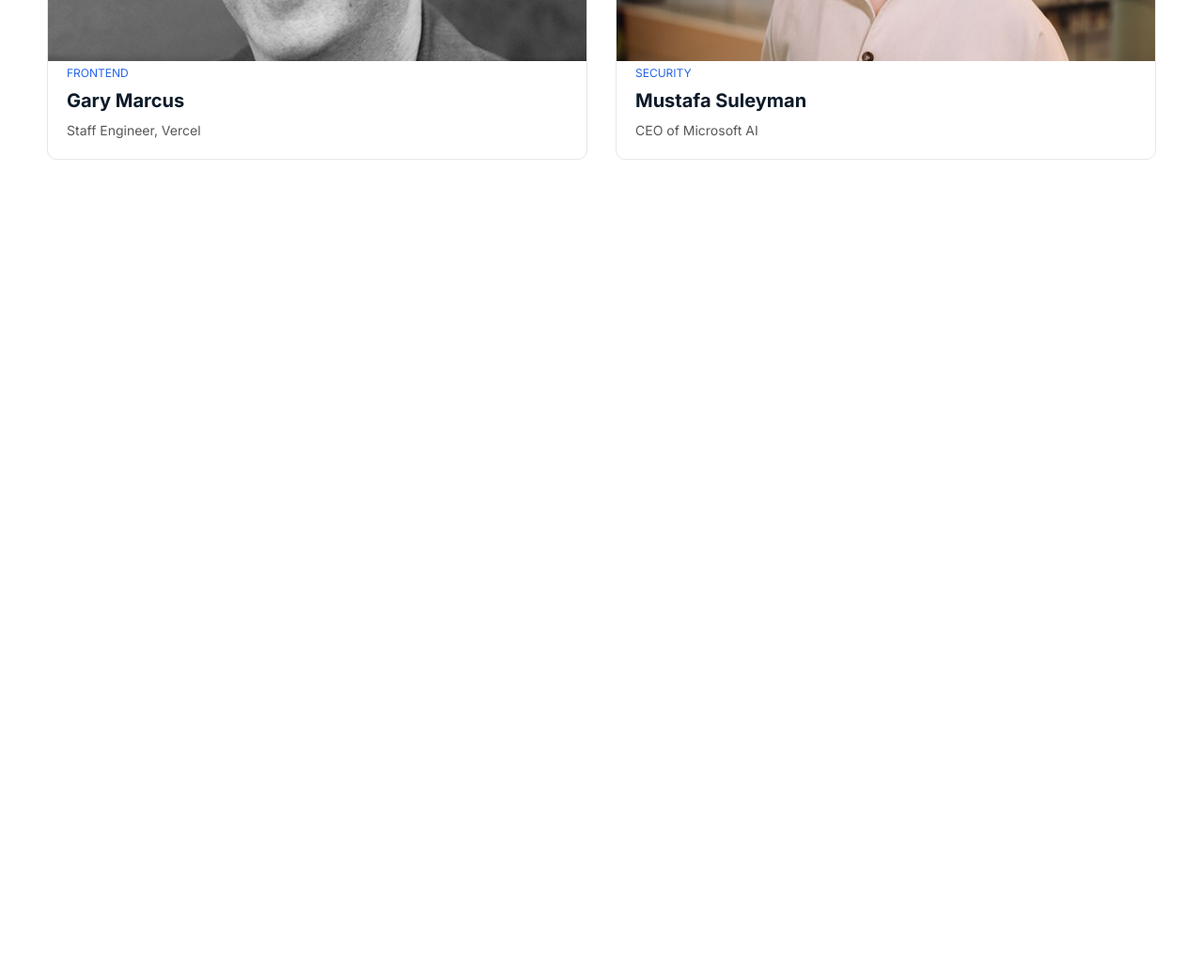
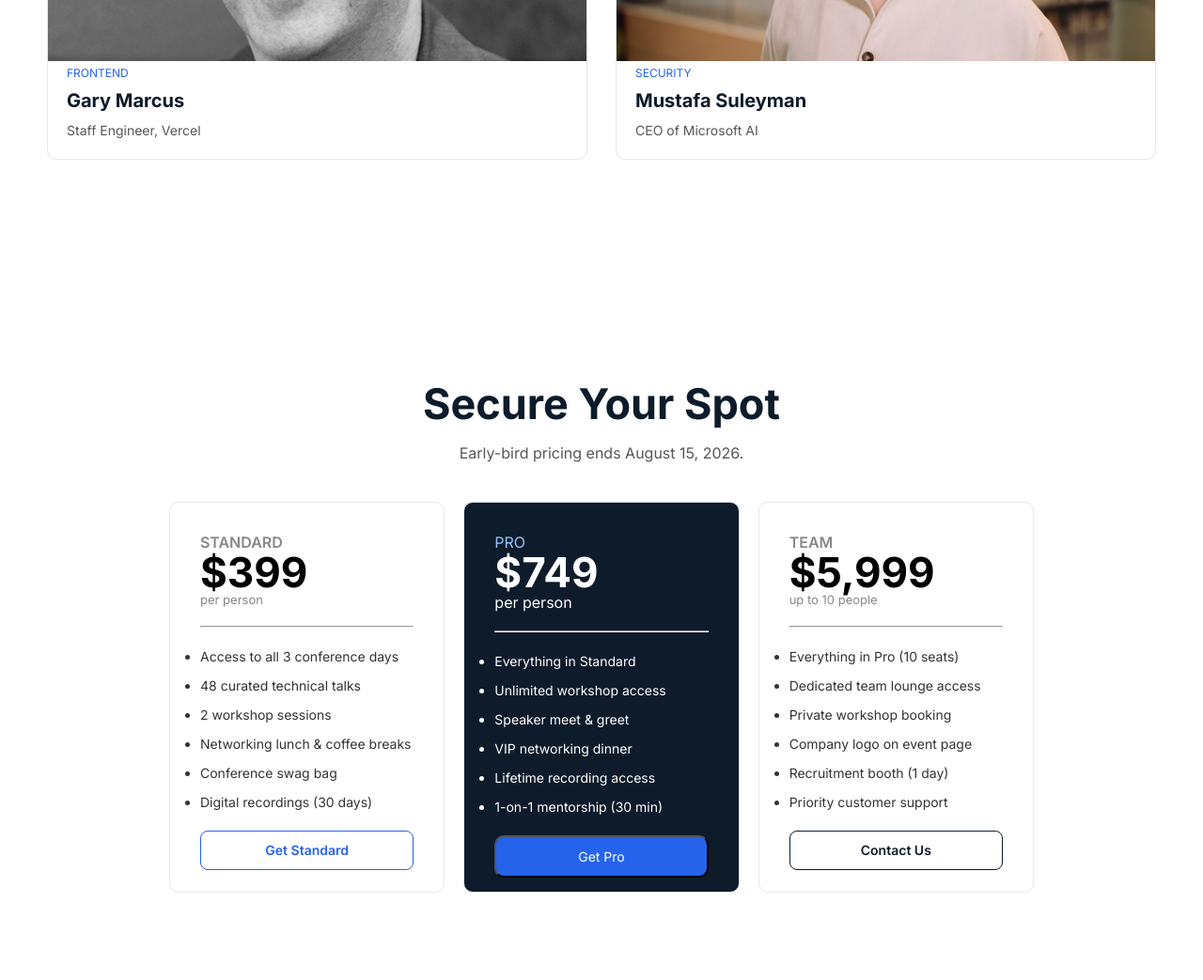
Before and after one commit to tahera-islam/B14-a1-DevConf-2026, a plain HTML site: page index.html in a window 1280 px wide. Shown: the part 1620-2663 px from the top of the page at 94% size. Before the commit the page ends 1920 px from the top, so only its background shows below. Drawn offline with Linux system fonts and the light colour scheme.

Commit message:
secure your spot section created

```diff
--- a/index.html
+++ b/index.html
@@ -76,6 +76,61 @@
         </div>
 
      </section>
+
+    <!-- Secure Your Spot Section -->
+     <section class="secure-container">
+        <h2 class="secure-container-h2">Secure Your Spot</h2>
+        <p class="secure-container-p1">Early-bird pricing ends August 15, 2026.</p>
+        <div class="secure-card-container">
+            <div class="secure-card">
+                <p class="secure-card-p1">STANDARD</p>
+                <h2 class="common-font">$399</h2>
+                <p class="secure-card-p2">per person</p>
+                <hr>
+                <ul>
+                    <li>Access to all 3 conference days</li>
+                    <li>48 curated technical talks</li>
+                    <li>2 workshop sessions</li>
+                    <li>Networking lunch & coffee breaks</li>
+                    <li>Conference swag bag</li>
+                    <li>Digital recordings (30 days)</li>
+                </ul>
+                <button class="common-card-btn btn1">Get Standard</button>
+            </div>
+
+            <div class="secure-card special-card">
+                <p class="special-card-p1">PRO</p>
+                <h2>$749</h2>
+                <p>per person</p>
+                <hr>
+                <ul>
+                    <li>Everything in Standard</li>
+                    <li>Unlimited workshop access</li>
+                    <li>Speaker meet & greet</li>
+                    <li>VIP networking dinner</li>
+                    <li>Lifetime recording access</li>
+                    <li>1-on-1 mentorship (30 min)</li>
+                </ul>
+                <button class="btn-sp">Get Pro</button>
+            </div>
+
+            <div class="secure-card">
+                <p class="secure-card-p1">TEAM</p>
+                <h2>$5,999</h2>
+                <p class="secure-card-p2">up to 10 people</p>
+                <hr>
+                <ul>
+                    <li>Everything in Pro (10 seats)</li>
+                    <li>Dedicated team lounge access</li>
+                    <li>Private workshop booking</li>
+                    <li>Company logo on event page</li>
+                    <li>Recruitment booth (1 day)</li>
+                    <li>Priority customer support</li>
+                </ul>
+                <button class="common-card-btn btn2">Contact Us</button>
+            </div>
+        </div>
+     </section>
     </main>
 </body>
 </html>
--- a/style.css
+++ b/style.css
@@ -10,6 +10,20 @@
     color: #FFFFFF;
     border-radius: 8px;
     border: none;
+}
+.common-card-btn{
+    font-weight: 600;
+    font-size: 14px;
+    line-height: 20px;
+    width: 100%;
+    padding: 10px;
+    margin: 10px 0;
+    background-color: #FFFFFF;
+    border-radius: 8px;
+
+}
+.common-font{
+    font-weight: bold;
 }
 /* Navbar Section */
 .nav-container{
@@ -118,3 +132,95 @@
     color: #575757;
     padding-left: 20px;
 }
+
+/* Secure Your Spot Section */
+.secure-container{
+    margin: 50px;
+    padding: 50px;
+
+}
+.secure-container-h2{
+    text-align: center;
+    font-weight: bold;
+    font-size: 45px;
+    line-height: 60px;
+    color: #0D1B2A;
+    margin-bottom: 10px;
+}
+.secure-container-p1{
+    text-align: center;
+    font-size: 16px;
+    line-height: 24px;
+    color: #575757;
+}
+
+.secure-card-container{
+    display: flex;
+    justify-content: space-between;
+    gap: 20px;
+    padding: 40px 80px;
+}
+.secure-card{
+    width: 300px;
+    height: 350px;
+    padding: 32px;
+    border: 1px solid #E5E7EB;
+    border-radius: 10px;
+}
+.secure-card hr{
+    margin: 20px 0;
+}
+.secure-card-p1{
+    font-weight: 600;
+    font-size: 16px;
+    color: #888888;
+}
+.secure-card h2{
+    font-size: 44px;
+    line-height: 44px;
+}
+.secure-card-p2{
+    font-size: 13px;
+    line-height: 15px;
+    color: #888888;
+}
+.secure-card ul li{
+    font-size: 14px;
+    line-height: 21px;
+    color: #333333;
+    margin-bottom: 10px;
+}
+
+.special-card{
+    background-color: #0D1B2A;
+    color: #FFFFFF;
+}
+.special-card-p1{
+    color: #93C5FD;
+}
+.special-card ul li{
+    color: #FFFFFF;
+}
+.special-card hr{
+    color: black;
+}
+
+.btn1{
+    border: 1px solid #2563EB;
+    color: #2563EB;
+}
+.btn2{
+   border: 1px solid #0D1B2A;
+   color: #0D1B2A;
+}
+.btn-sp{
+    width: 100%;
+    margin: 10px 0;
+    padding: 10px;
+    font-weight: 600px;
+    font-size: 14px;
+    line-height: 21px;
+    color: #FFFFFF;
+    background-color: #2563EB;
+    border-radius: 10px;
+}
```
